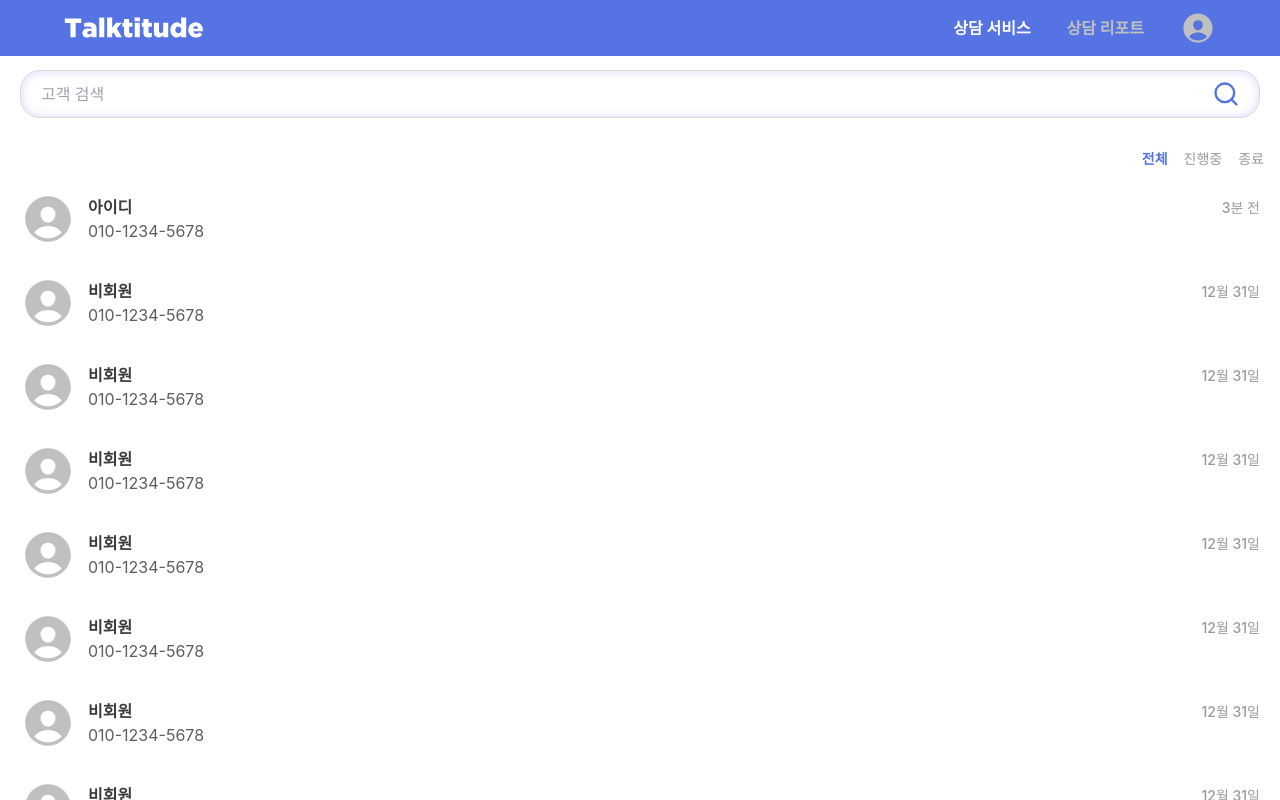
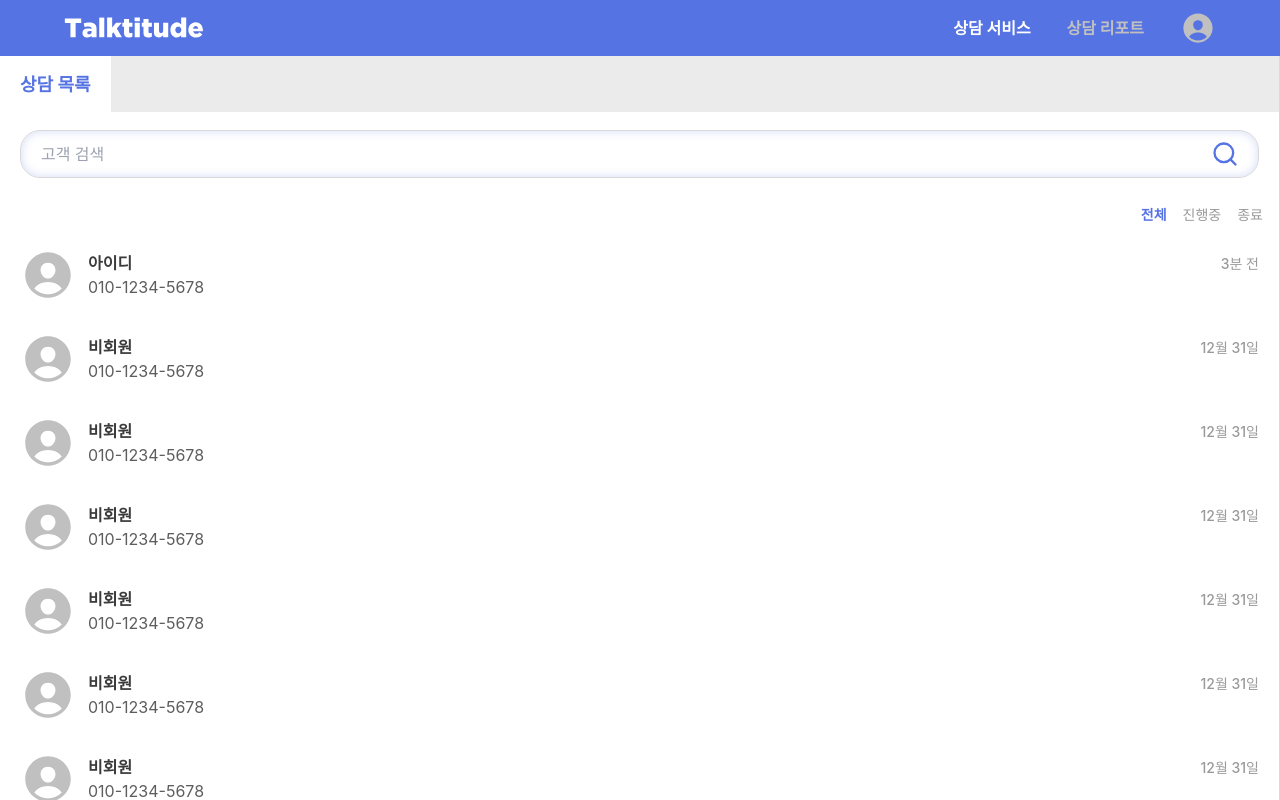
Before and after one commit to Talktitude/talktitude-agent-FE, a Next.js app: page /support in a window 1280 px wide. Shown: the top 800 px of the page. Built offline with nearby package versions, Linux system fonts and the light colour scheme; a web font is replaced by a local one.

Commit message:
feat: 상담 목록 컴포넌트 구현 (#7)

```diff
--- a/src/app/(main)/support/page.tsx
+++ b/src/app/(main)/support/page.tsx
@@ -3,7 +3,7 @@
 import Header from '@/components/common/Header';
 import ChatList from '@/components/support/ChatList';
 import SearchInput from '@/components/support/SearchInput';
-
+import SectionHeader from '@/components/support/SectionHeader';
 import React from 'react';
 
 export default function SupportPage() {
@@ -11,7 +11,8 @@ export default function SupportPage() {
     <>
       <Header />
       <div className="flex w-full">
-        <div className="flex flex-col flex-1 gap-2">
+        <div className="flex flex-col flex-1 gap-1 border-r border-lineGrey">
+          <SectionHeader title="상담 목록" />
           <SearchInput />
           <ChatList />
         </div>
```
